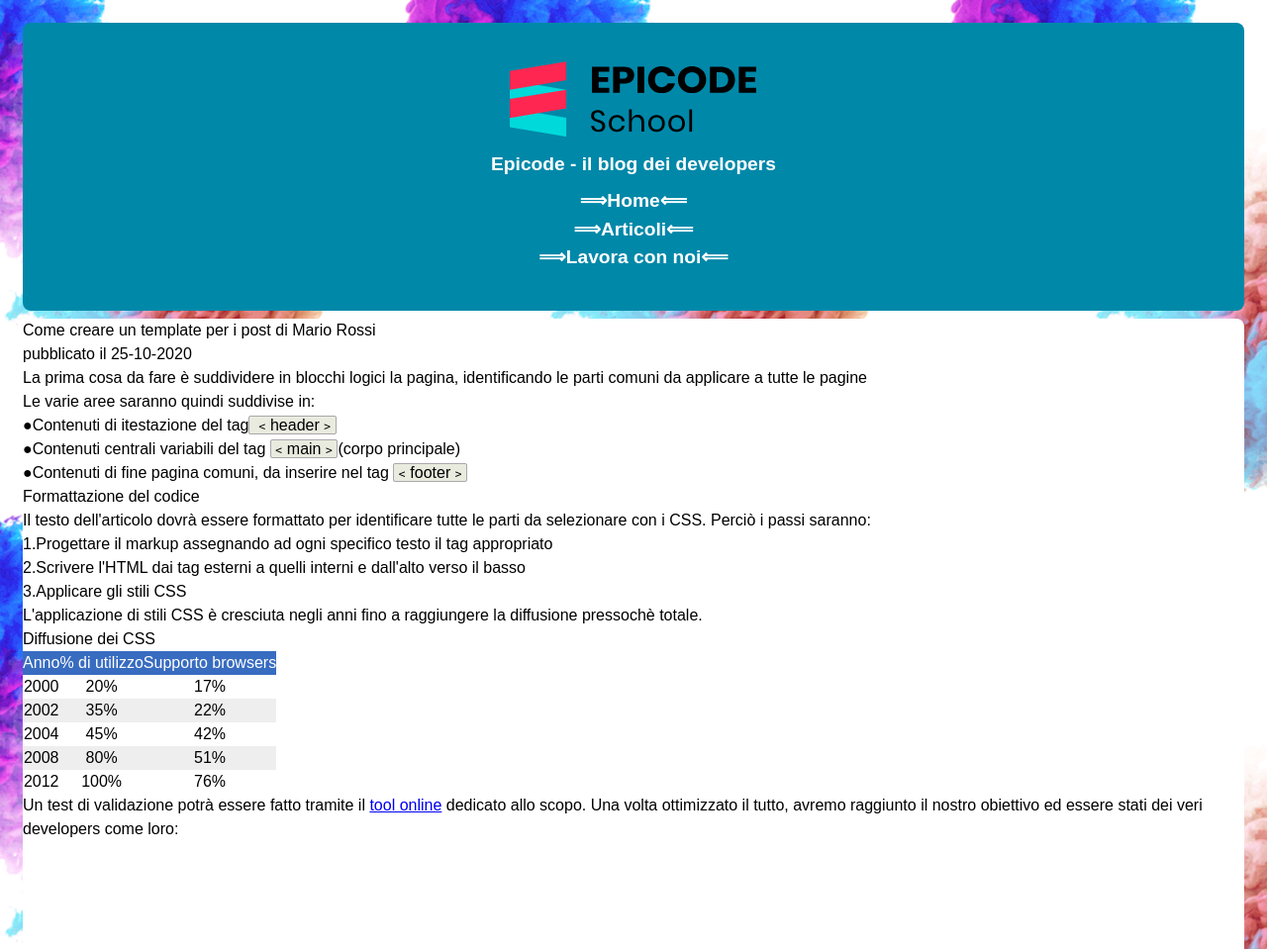
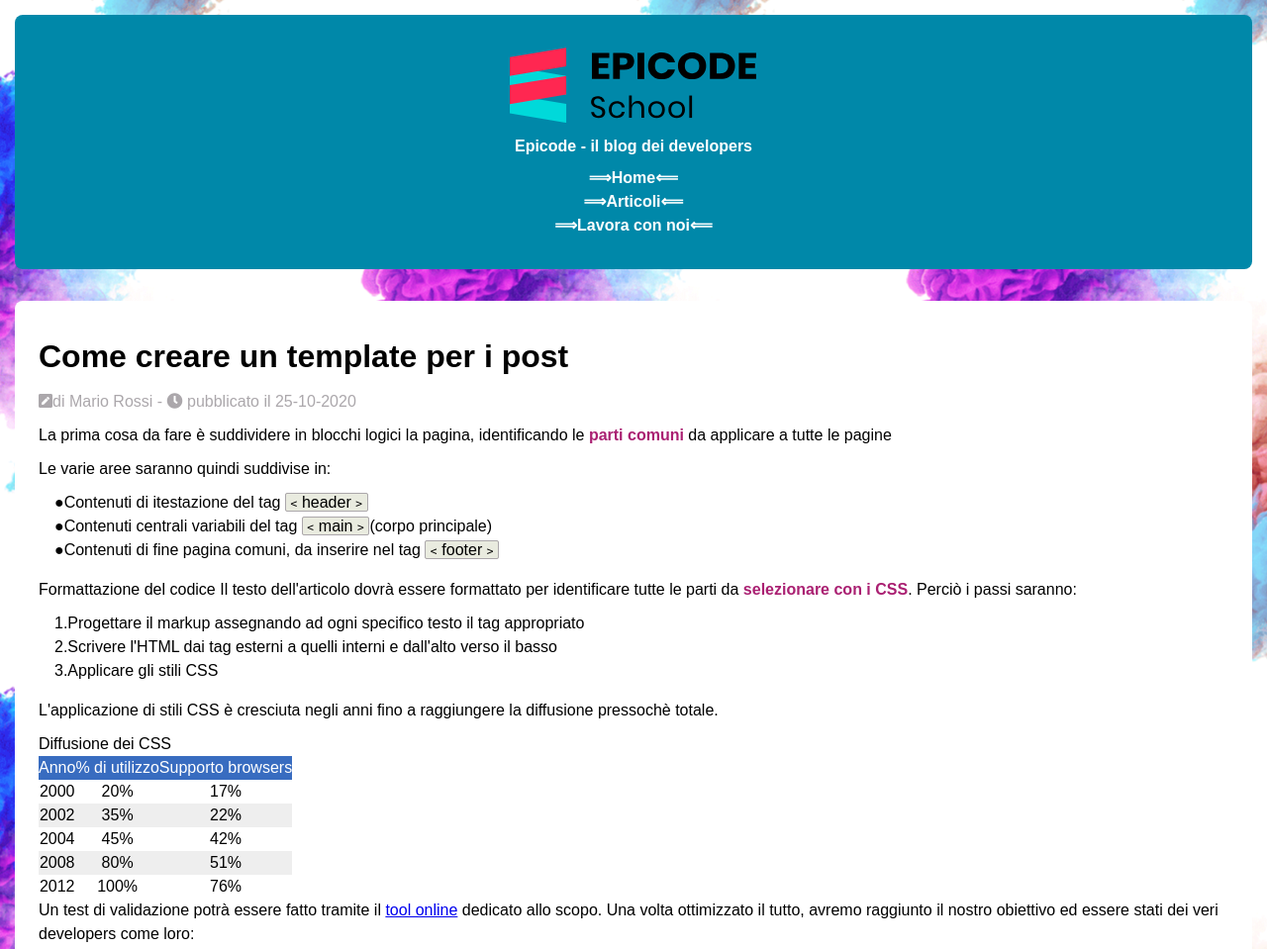
Before and after one commit to GianmariaRicciolini/L4-S1, a plain HTML site: page index.html in a window 1280 px wide. Shown: the top 959 px of the page at 99% size. Drawn offline with Linux system fonts and the light colour scheme; grey boxes are pictures that could not be loaded.

Commit message:
General-fixing

```diff
--- a/assets/css/style.css
+++ b/assets/css/style.css
@@ -6,6 +6,7 @@ body {
   padding: 15px;
   background-image: url("../img/sfondo.png");
   background-position: center center;
+  box-sizing: border-box;
 }
 
 /* HEADER */
@@ -14,12 +15,13 @@ body {
   background-color: #0088a9;
   color: #ffffff;
   text-align: center;
-  margin: 8px;
+
   border-radius: 8px;
   border-style: hidden;
   padding: 2em 1.5em;
-  font-size: 1.2rem;
+  font-size: 1rem;
   font-weight: bold;
+  margin-bottom: 2em;
 }
 .title div {
   margin-bottom: 8px;
@@ -32,9 +34,25 @@ body {
 /* MAIN */
 main {
   background-color: #ffffff;
-  margin: 8px;
+  margin-bottom: 2em;
   border-radius: 8px;
   border-style: hidden;
+  padding: 2em 1.5em;
+}
+
+main h1 {
+  font-size: 2rem;
+  font-weight: bold;
+  margin-bottom: 10px;
+}
+
+main p {
+  margin-bottom: 10px;
+}
+
+.credits {
+  margin-bottom: 10px;
+  color: #aba7ab;
 }
 
 .tag {
@@ -45,6 +63,15 @@ main {
   border-radius: 2px;
 }
 /* ELEMENTI NEL MAIN - ARTICLE */
+.list {
+  padding: 1em;
+  padding-top: 0;
+}
+
+.violet {
+  color: #aa2072;
+  font-weight: bold;
+}
 
 /* TABELLE */
 table {
@@ -74,4 +101,6 @@ footer {
   color: #ffffff;
   border-radius: 8px;
   border-style: hidden;
+  padding: 2em 1.5em;
+  text-align: center;
 }
--- a/index.html
+++ b/index.html
@@ -28,23 +28,26 @@
       </ul>
     </header>
     <main>
-      <h2>Come creare un template per i post di Mario Rossi</h2>
-      <h6>pubblicato il 25-10-2020</h6>
+      <h1>Come creare un template per i post</h1>
+      <p class="credits">
+        <i class="fas fa-pen-square"></i>di Mario Rossi - <i class="fas fa-clock"></i> pubblicato il 25-10-2020
+      </p>
       <p>
-        La prima cosa da fare è suddividere in blocchi logici la pagina, identificando le parti comuni da applicare a
-        tutte le pagine
+        La prima cosa da fare è suddividere in blocchi logici la pagina, identificando le
+        <span class="violet">parti comuni</span> da applicare a tutte le pagine
       </p>
-      <ul>
-        Le varie aree saranno quindi suddivise in:
-        <li>●Contenuti di itestazione del tag<span class="tag"> ﹤header﹥</span></li>
-        <li>●Contenuti centrali variabili del tag <span class="tag"> ﹤main﹥</span>(corpo principale)</li>
-        <li>●Contenuti di fine pagina comuni, da inserire nel tag <span class="tag"> ﹤footer﹥ </span></li>
+
+      <p>Le varie aree saranno quindi suddivise in:</p>
+      <ul class="list">
+        <li>●Contenuti di itestazione del tag <span class="tag">﹤header﹥</span></li>
+        <li>●Contenuti centrali variabili del tag <span class="tag">﹤main﹥</span>(corpo principale)</li>
+        <li>●Contenuti di fine pagina comuni, da inserire nel tag <span class="tag">﹤footer﹥</span></li>
       </ul>
-      <p>Formattazione del codice</p>
-      <ol>
-        Il testo dell'articolo dovrà essere formattato per identificare tutte le parti da selezionare con i CSS. Perciò
-        i passi saranno:
-
+      <p>
+        Formattazione del codice Il testo dell'articolo dovrà essere formattato per identificare tutte le parti da
+        <span class="violet"> selezionare con i CSS</span>. Perciò i passi saranno:
+      </p>
+      <ol class="list">
         <li>1.Progettare il markup assegnando ad ogni specifico testo il tag appropriato</li>
         <li>2.Scrivere l'HTML dai tag esterni a quelli interni e dall'alto verso il basso</li>
         <li>3.Applicare gli stili CSS</li>
```
